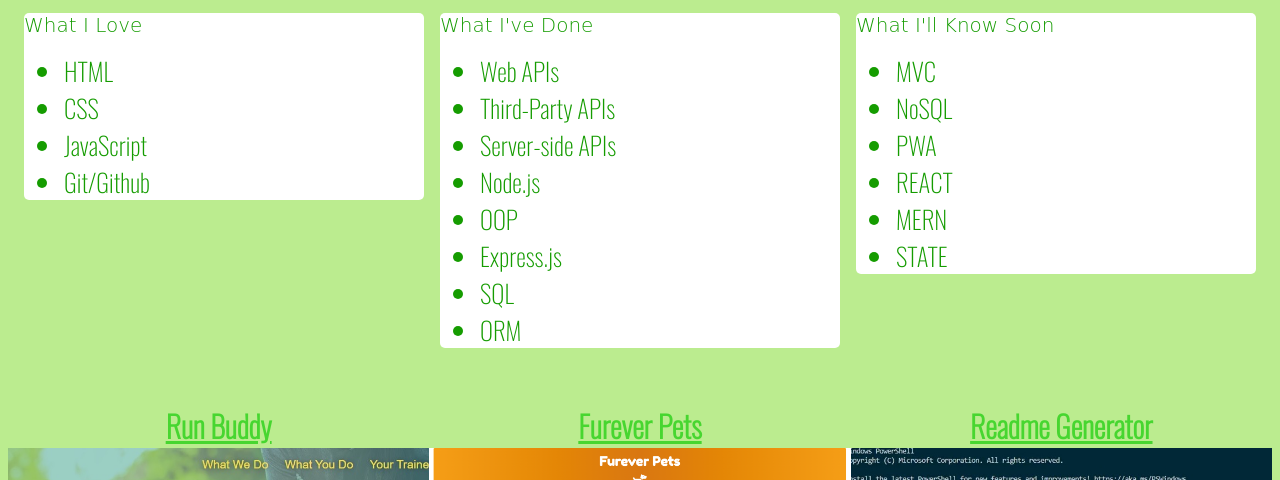
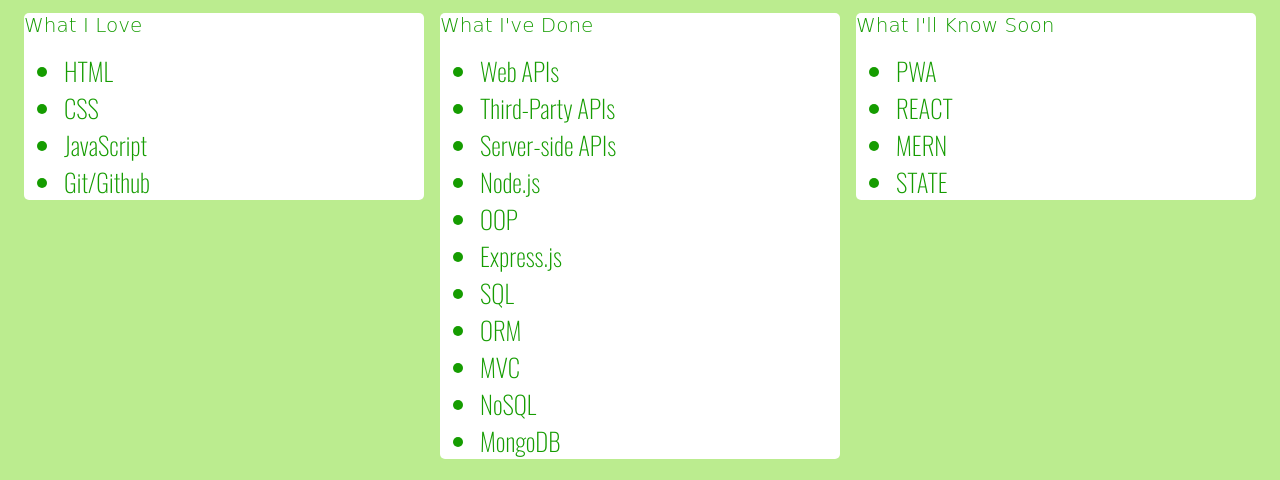
Before and after one commit to xiov91/updated-portfolio, a plain HTML site: page my-work.html in a window 1280 px wide. Shown: the part 320-800 px from the top of the page. Drawn offline with nearby package versions, Linux system fonts and the light colour scheme; a web font is replaced by a local one.

Commit message:
Update my-work.html

```diff
--- a/my-work.html
+++ b/my-work.html
@@ -72,6 +72,9 @@
                             <li>Express.js</li>
                             <li>SQL</li>
                             <li>ORM</li>
+                            <li>MVC</li>
+                            <li>NoSQL</li>
+                            <li>MongoDB</li>
                         </ul>
                         </p>
                     </div>
@@ -84,8 +87,6 @@
                     <h4 class="heading">What I'll Know Soon</h4>
                     <p class="text">
                     <ul>
-                        <li>MVC</li>
-                        <li>NoSQL</li>
                         <li>PWA</li>
                         <li>REACT</li>
                         <li>MERN</li>
```
